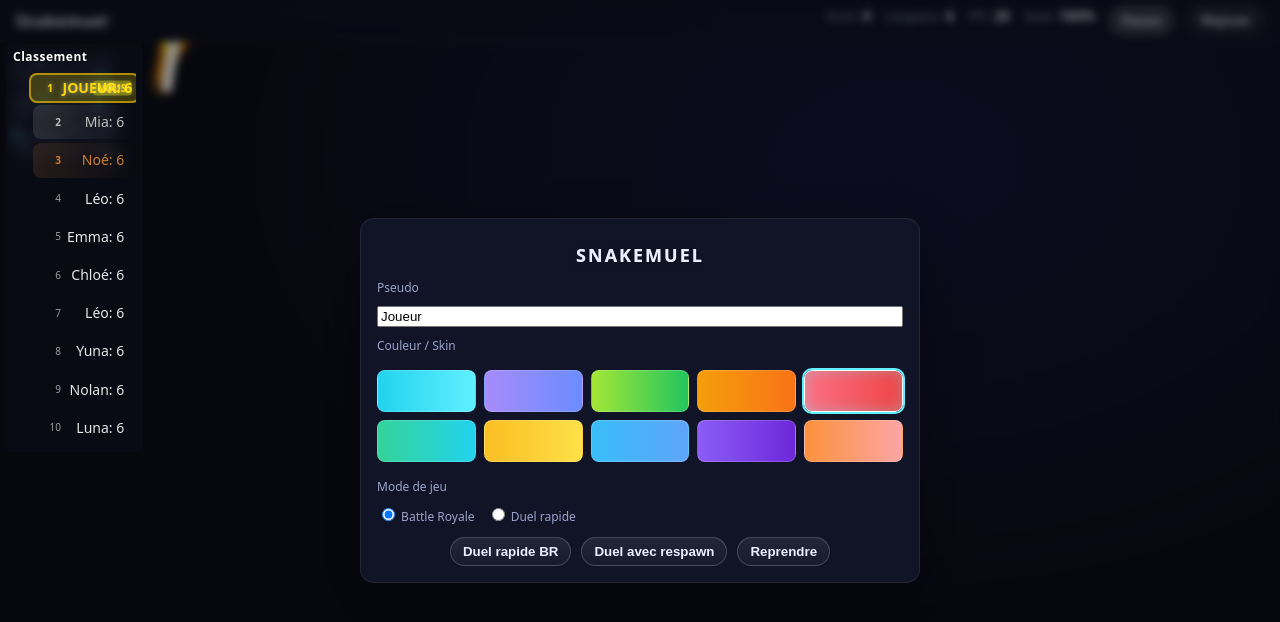
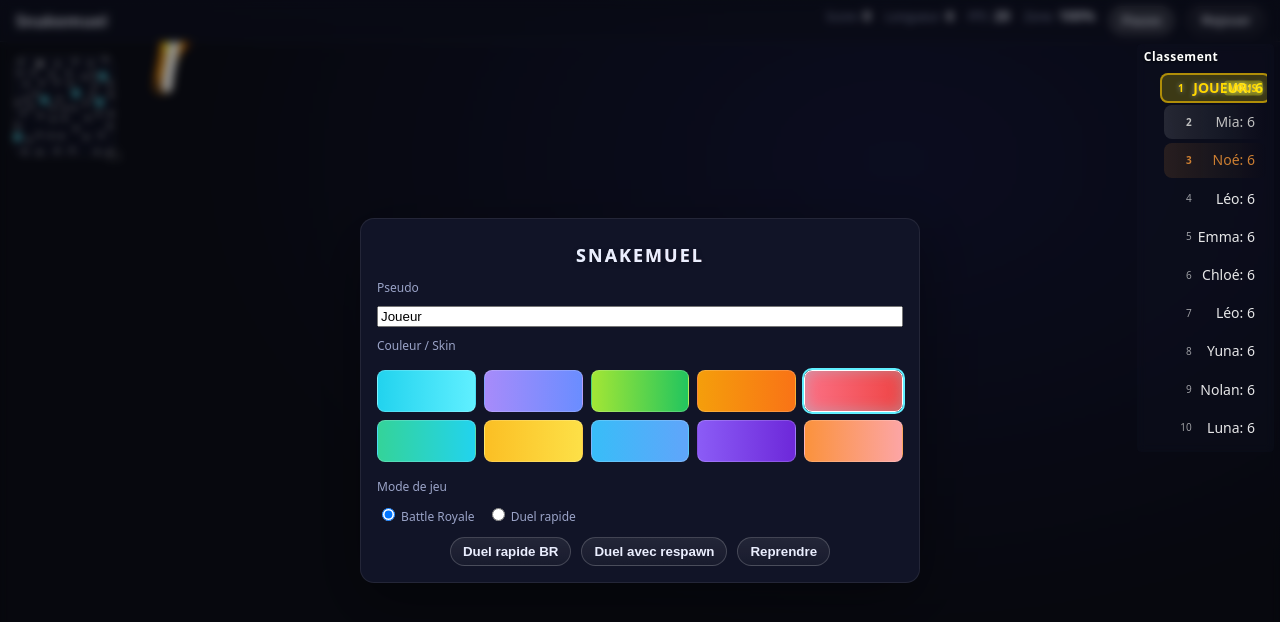
Before and after one commit to Floo75/Snakemuel, a plain HTML site: page index.html in a window 1280 px wide. Drawn offline with Linux system fonts and the light colour scheme; animation ran at ten frames a second.

Commit message:
Force leaderboard to RIGHT at runtime (inline) and CSS with !important; adjust safe-area and sizing

```diff
--- a/js/main.js
+++ b/js/main.js
@@ -17,6 +17,22 @@ const bots = new BotManager(state);
 
 // Mise à jour du classement dans le jeu
 const leaderboardElement = document.getElementById('leaderboard');
+// Force the leaderboard container (parent) to be on the RIGHT at runtime
+try {
+  const lbContainer = document.querySelector('.in-game-leaderboard');
+  const applyLBRight = () => {
+    if (lbContainer) {
+      lbContainer.style.position = 'absolute';
+      lbContainer.style.left = 'auto';
+      lbContainer.style.right = '8px';
+      lbContainer.style.top = '2px';
+      // keep width compact
+      lbContainer.style.maxWidth = '168px';
+    }
+  };
+  applyLBRight();
+  window.addEventListener('resize', applyLBRight);
+} catch {}
 
 const updateLeaderboard = (players) => {
   if (!leaderboardElement) return;
--- a/styles.css
+++ b/styles.css
@@ -92,8 +92,8 @@ body {
 .in-game-leaderboard {
   position: absolute;
   top: 2px;
-  left: calc(6px + env(safe-area-inset-left));
-  right: auto;
+  right: calc(6px + env(safe-area-inset-right)) !important;
+  left: auto !important;
   background: rgba(17, 20, 39, 0.3);
   backdrop-filter: blur(5px);
   border-radius: 4px;
@@ -531,11 +531,8 @@ body {
   /* Slightly smaller leaderboard text on touch devices */
   .leaderboard { font-size: 10px; }
   .leaderboard-header { font-size: 11px; }
-  /* Place leaderboard on the left on touch to avoid right-side clipping */
-  .in-game-leaderboard {
-    left: calc(6px + env(safe-area-inset-left));
-    right: auto;
-  }
+  /* Ensure leaderboard remains on the RIGHT on touch as requested */
+  .in-game-leaderboard { right: calc(6px + env(safe-area-inset-right)) !important; left: auto !important; }
 }
 
 /* Modal */
```
